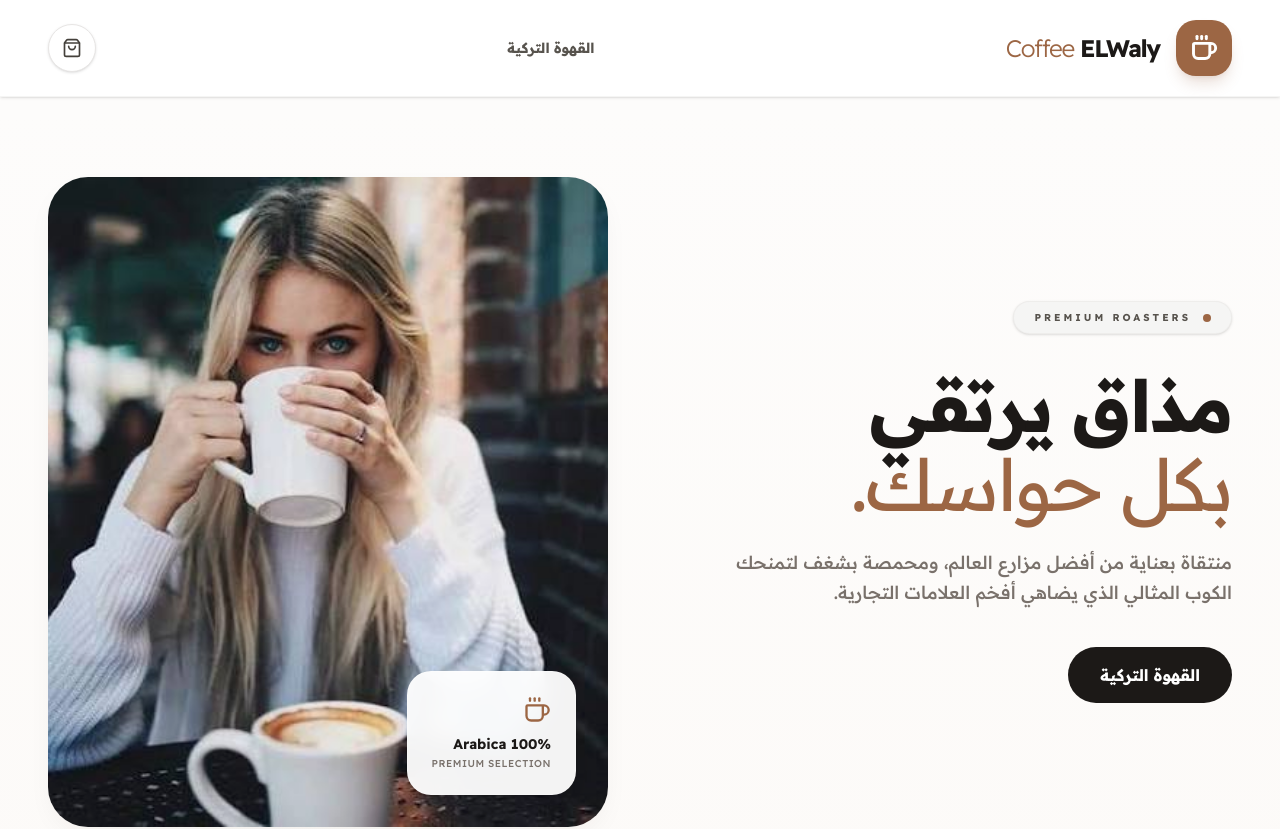
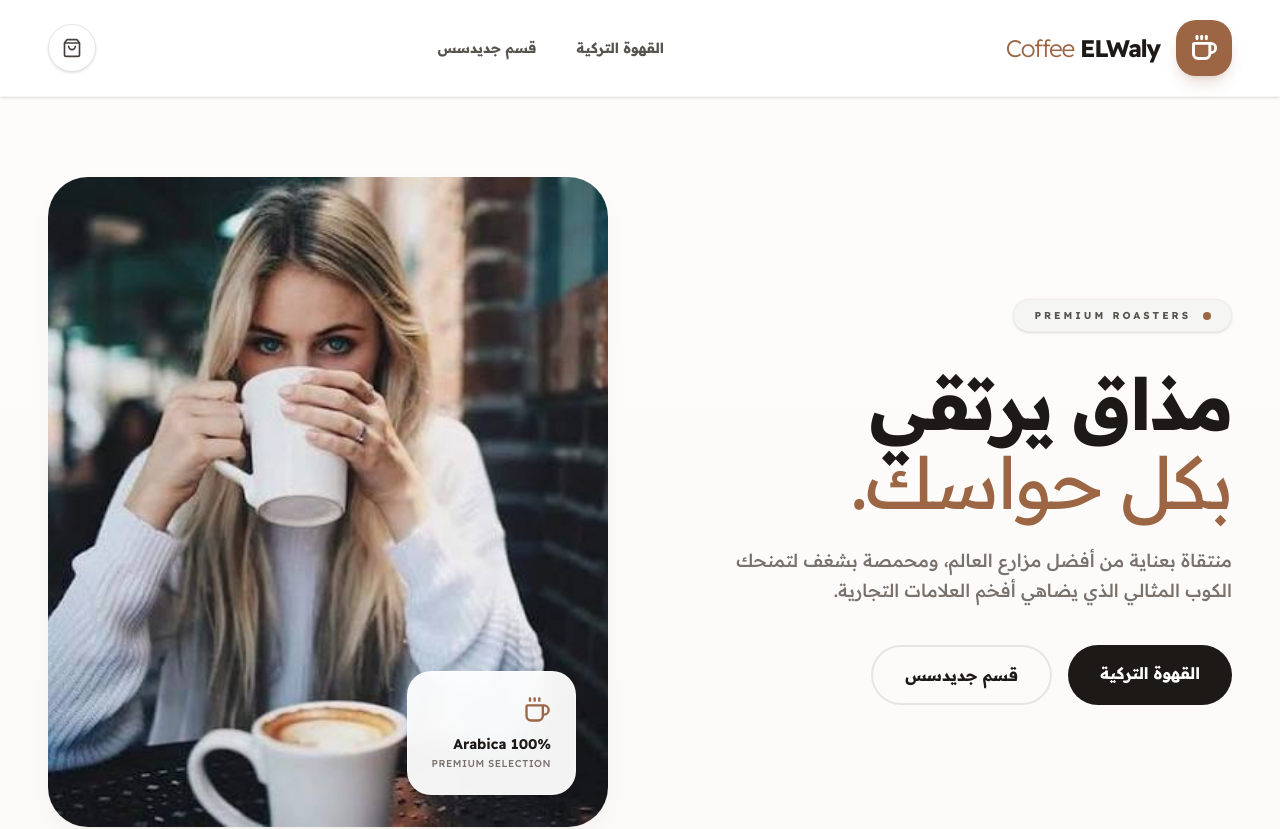
Before and after one commit to ahmedsayud/Gusto-Coffee, a Next.js app: page / in a window 1280 px wide. Shown: the top 829 px of the page. Built offline with nearby package versions, Linux system fonts and the light colour scheme.

Commit message:
Fix image upload network error and increase size limit

```diff
--- a/app/dashboard/page.tsx
+++ b/app/dashboard/page.tsx
@@ -37,7 +37,14 @@ export default function DashboardPage() {
     const file = e.target.files?.[0];
     if (!file) return;
 
+    // Check size (e.g., 5MB limit)
+    if (file.size > 5 * 1024 * 1024) {
+      showToast("حجم الصورة كبير جداً. الحد الأقصى 5 ميجابايت", "error");
+      return;
+    }
+
     setUploading(true);
+    try {
       const formData = new FormData();
       formData.append("file", file);
 
@@ -50,6 +57,11 @@ export default function DashboardPage() {
         showToast("تم رفع الصورة بنجاح");
       } else {
         showToast(result.error || "خطأ في الرفع", "error");
+      }
+    } catch (err) {
+      setUploading(false);
+      console.error("Upload error:", err);
+      showToast("حدث خطأ في الاتصال بالسيرفر. حاول مرة أخرى", "error");
     }
   };
 
--- a/data/db.json
+++ b/data/db.json
@@ -23,6 +23,13 @@
           "imageUrl": "/WhatsApp Image 2026-05-07 at 2.42.12 PM (3).jpeg"
         }
       ]
+    },
+    {
+      "id": "cat-1778323501277",
+      "name": "قسم جديدسس",
+      "description": "وصف القسم",
+      "image": "",
+      "products": []
     }
   ],
   "photos": [
--- a/next.config.ts
+++ b/next.config.ts
@@ -9,6 +9,11 @@ const nextConfig: NextConfig = {
       },
     ],
   },
+  experimental: {
+    serverActions: {
+      bodySizeLimit: '10mb',
+    },
+  },
 };
 
 export default nextConfig;
```
Lines whose indentation alone changed are shown as unchanged.
